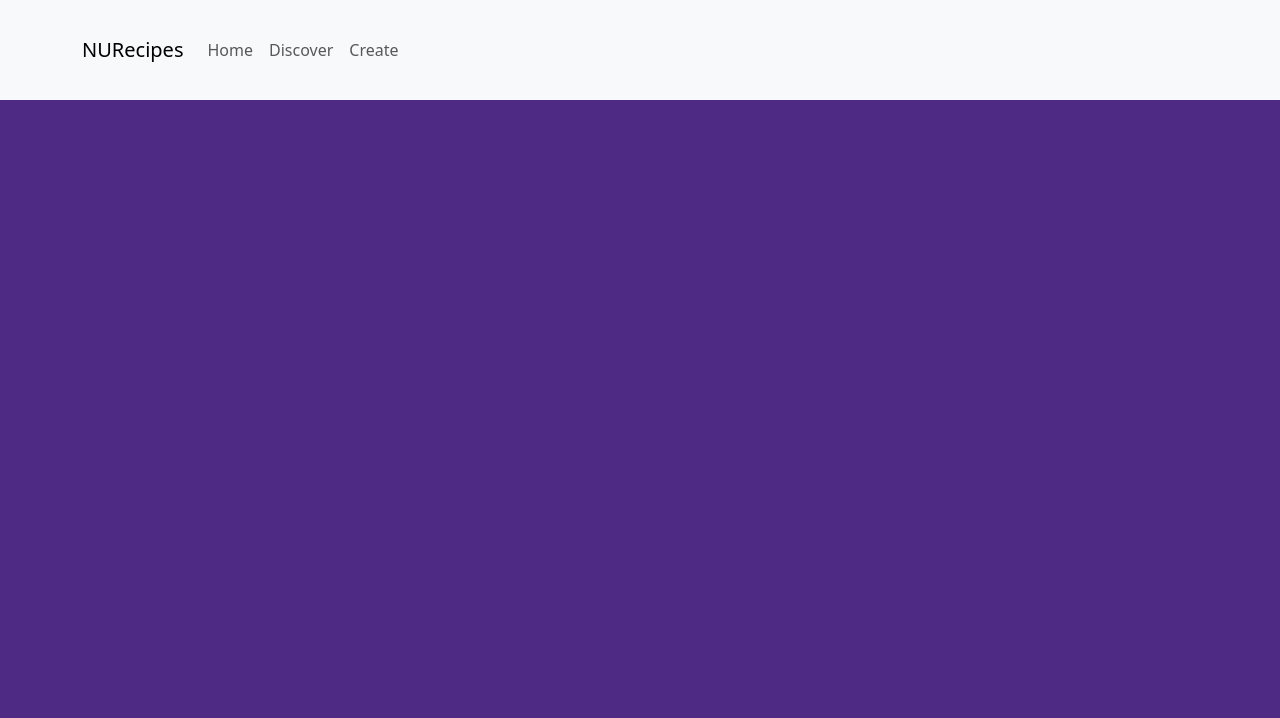
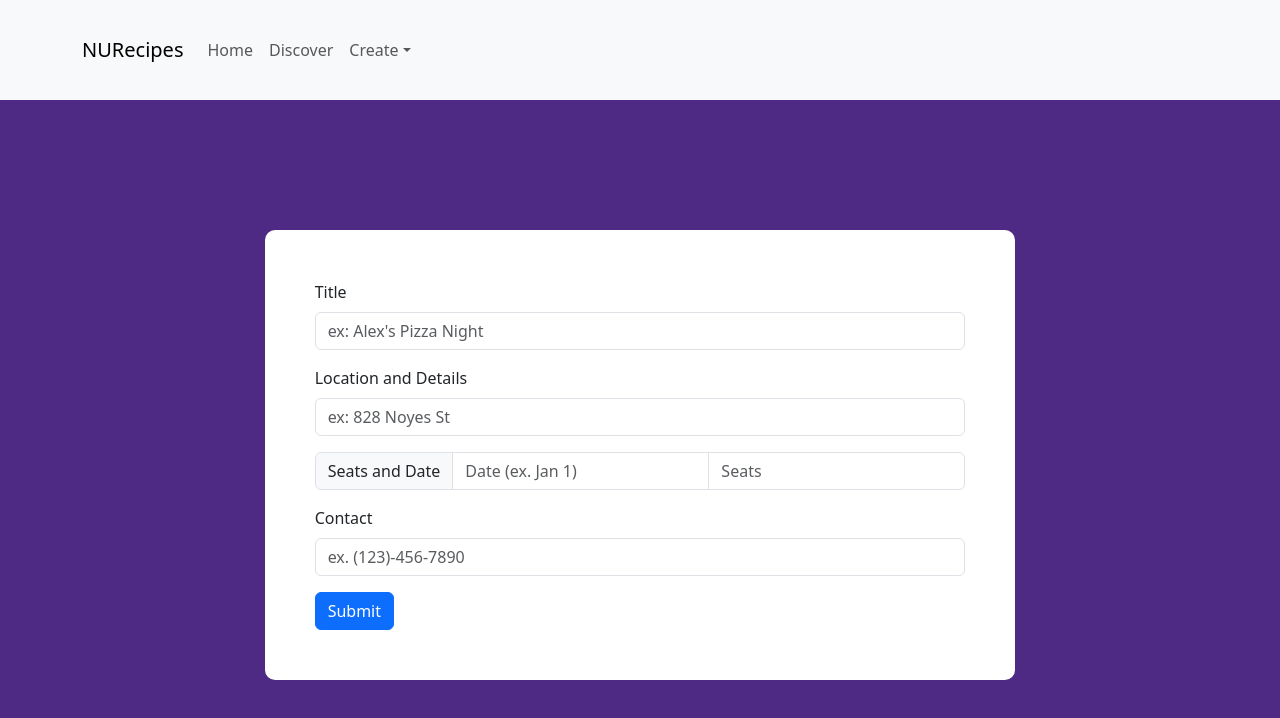
Before and after one commit to cs394-s23/NURecipes, a React (Vite) app: page /create_activity in a window 1280 px wide. Shown: the top 718 px of the page. Built offline with nearby package versions, Linux system fonts and the light colour scheme; no server answers; the database is empty.

Commit message:
create activity eric

```diff
--- a/src/App.jsx
+++ b/src/App.jsx
@@ -9,7 +9,8 @@ import { FaHeart } from "react-icons/fa";
 import { BrowserRouter, Routes, Route, useParams } from "react-router-dom";
 import Homepage from "./components/Homepage.jsx";
 import Discover from "./components/Discover";
-import Create from "./components/Create.jsx";
+import Create_Post from "./components/Create_Post.jsx";
+import Create_Activity from "./components/Create_Activity";
 
 
 const App = () => {
@@ -30,11 +31,18 @@ const App = () => {
               <Discover data={data} />
              </div>
             }/>
-            <Route path = "/create/" element = {
+            <Route path = "/create_post/" element = {
               <div>
-                <Create/>
+                <Create_Post/>
               </div>
             }/>
+            <Route path = "/create_activity/" element = {
+              <div>
+                <Create_Activity/>
+              </div>
+            }/>
+
+
         </Routes>
       </BrowserRouter>
     </div>
--- /dev/null
+++ b/src/components/Create_Activity.jsx
@@ -0,0 +1,84 @@
+import "./Create.css";
+import React, { useState, useEffect } from "react";
+import Button from "react-bootstrap/Button";
+import Form from "react-bootstrap/Form";
+import { pushDb } from "../utilities/firebase";
+import InputGroup from "react-bootstrap/InputGroup";
+import ToggleButton from "react-bootstrap/ToggleButton";
+import storage from "../utilities/firebase.js";
+import { ref, uploadBytesResumable, getDownloadURL } from "firebase/storage";
+import { useNavigate } from "react-router-dom";
+
+const Create_Activity = ({ data }) => {
+  const [veggie, setVeggie] = useState(false);
+  const [vegan, setVegan] = useState(false);
+  const [glutenFree, setGlutenFree] = useState(false);
+  const [dairyFree, setDairyFree] = useState(false);
+  const [file, setFile] = useState("");
+  const [percent, setPercent] = useState(0);
+
+  let navigate = useNavigate();
+  const onFormSubmit = (e) => {
+    e.preventDefault();
+    const formData = new FormData(e.target),
+      formDataObj = Object.fromEntries(formData.entries());
+    console.log(e.target);
+    // Object.defineProperties(formDataObj, 'foo', {
+    //     value: 1
+    // })
+    // formDataObj['username'] = "AlexTang"
+    // formDataObj.foo = 1
+
+    var test = {
+      host: "AlexTang2",
+      guests: formDataObj.seats,
+      place: formDataObj.location,
+      date_posted: new Date().getTime(),
+      time: formDataObj.date,
+      profile_pic_url:
+        "https://imageio.forbes.com/specials-images/imageserve/602c09c9135a060af5e1a8f4/Face-with-Spiral-Eyes---a-new-Apple-emoji-/960x0.png?format=png&width=960",
+      name: formDataObj.title,
+      contact: formDataObj.contact,
+    };
+
+    pushDb(test, "Activities/");
+
+    // navigate(`/discover/`);
+  };
+
+  //need title, picture, ingredients, steps, cost, time
+  return (
+    <div>
+      <Form className="create-form" onSubmit={onFormSubmit}>
+        <Form.Group className="mb-3" controlId="formTitle">
+          <Form.Label>Title</Form.Label>
+          <Form.Control placeholder="ex: Alex's Pizza Night" name="title" />
+        </Form.Group>
+
+        <Form.Group className="mb-3" controlId="formLocation">
+          <Form.Label>Location and Details</Form.Label>
+          <Form.Control placeholder="ex: 828 Noyes St" name="location" />
+        </Form.Group>
+        <InputGroup className="mb-3">
+          <InputGroup.Text>Seats and Date</InputGroup.Text>
+          <Form.Control
+            aria-label="Date"
+            placeholder="Date (ex. Jan 1)"
+            name="date"
+          />
+          <Form.Control aria-label="Seats" placeholder="Seats" name="seats" />
+        </InputGroup>
+        <Form.Group className="mb-3" controlId="formContact">
+          <Form.Label>Contact</Form.Label>
+          <Form.Control placeholder="ex. (123)-456-7890" name="contact" />
+        </Form.Group>
+        <Button variant="primary" type="submit">
+          Submit
+        </Button>
+        {/* <p>{percent} % done</p> */}
+      </Form>
+    </div>
+  );
+};
+
+export default Create_Activity;
--- a/src/components/Create.jsx
+++ b/src/components/Create_Post.jsx
@@ -9,7 +9,7 @@ import storage from "../utilities/firebase.js";
 import { ref, uploadBytesResumable, getDownloadURL } from "firebase/storage";
 import { useNavigate } from "react-router-dom";
 
-const Create = ({ data }) => {
+const Create_Post = ({ data }) => {
   const [veggie, setVeggie] = useState(false);
   const [vegan, setVegan] = useState(false);
   const [glutenFree, setGlutenFree] = useState(false);
@@ -208,4 +208,4 @@ const Create = ({ data }) => {
   );
 };
 
-export default Create;
+export default Create_Post;
--- a/src/components/NavBar.css
+++ b/src/components/NavBar.css
@@ -9,8 +9,16 @@
 
 
 }
+@media (min-width: 1000) {
+    .navbar {
+        height: 100px;
+        /* overflow:scroll; */
+    }
+}
 
-.navbar {
-    height: 100px;
-    overflow:scroll;
+@media (max-width: 999px) {
+    .navbar {
+        height: 100px;
+        overflow:scroll;
+    }
 }
--- a/src/components/NavBar.jsx
+++ b/src/components/NavBar.jsx
@@ -17,7 +17,13 @@ const NavBar = () => {
             <Nav className="me-auto">
               <Nav.Link href="/#">Home</Nav.Link>
               <Nav.Link href="/discover/" data-cy="Discovery">Discover</Nav.Link>
-              <Nav.Link href="/create/">Create</Nav.Link>
+
+              <NavDropdown title = "Create" id= "create">
+                <NavDropdown.Item href="/create_post/"> Create Post </NavDropdown.Item>
+                <NavDropdown.Item href="/create_activity/"> Create Activity </NavDropdown.Item>
+              </NavDropdown>
+
+
             </Nav>
           </Navbar.Collapse>
         </Container>
```
Also changed, not shown: src/components/Create.css (line endings or trailing spaces).
